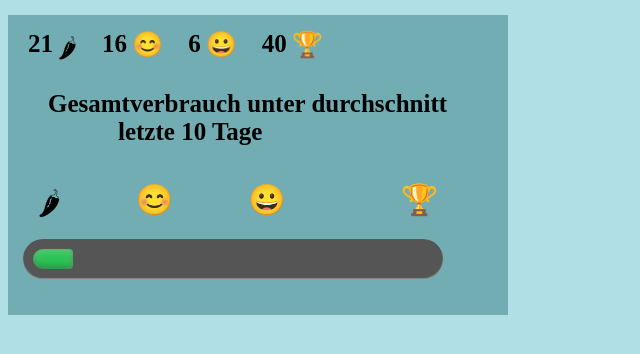
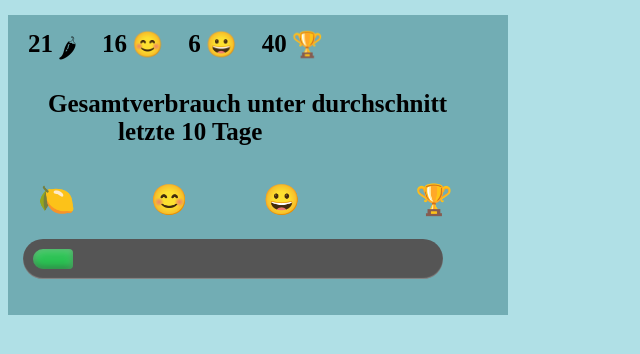
Before and after one commit to gkhnsmsk/gamificationGok, a plain HTML site: page index.html in a window 1280 px wide. Shown: the whole page, without its empty margins (0-640 px from the left). Drawn offline with nearby package versions, Linux system fonts and the light colour scheme.

Commit message:
all are done (TC)

```diff
--- a/index.html
+++ b/index.html
@@ -44,7 +44,7 @@
     <h2> Gesamtverbrauch unter durchschnitt  <br> <div>letzte 10 Tage</div></h2>
 
     <div class="progress">
-        <div class="bad"> 🌶 </div>
+        <div class="bad"> &#127819 </div>
         <div class="cool" style="margin-left: 50px;"> &#x1F60a</div>
         <div class="good" style="margin-left: 50px;"> &#128512</div>
         <div class="perfect" style="margin-left: 90px;"> 🏆 </div>
```
